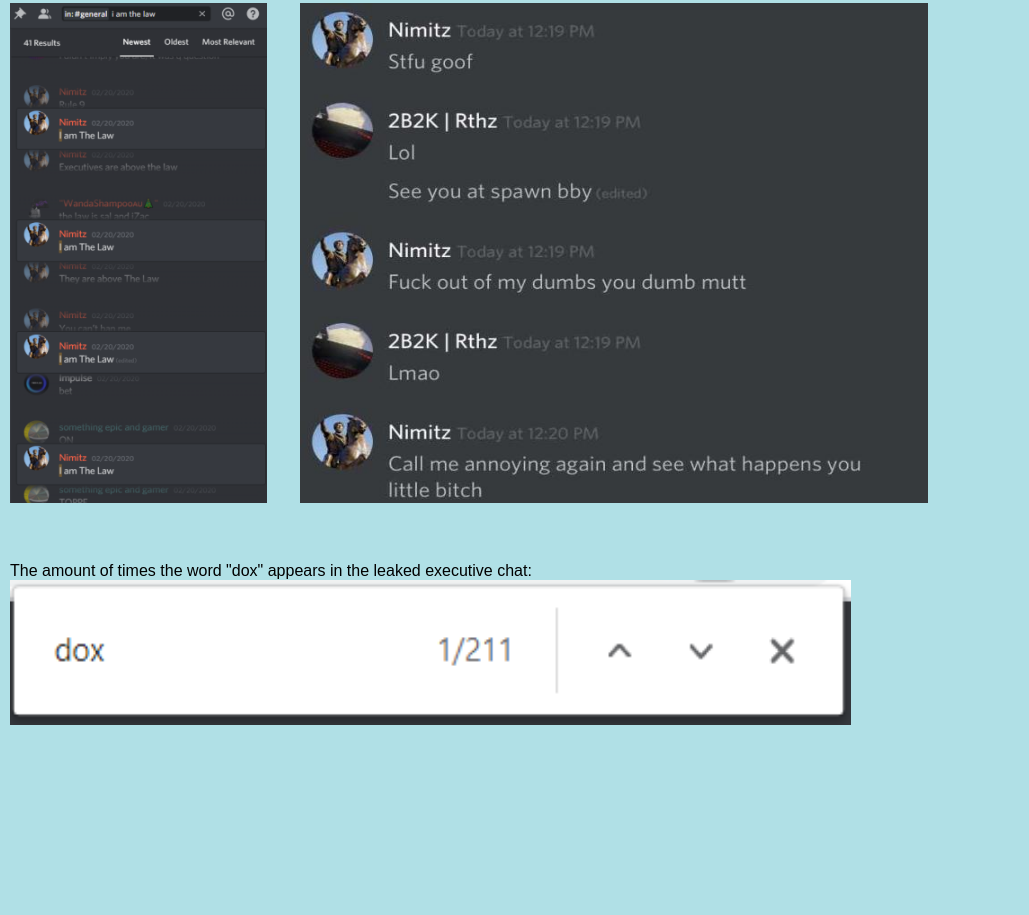
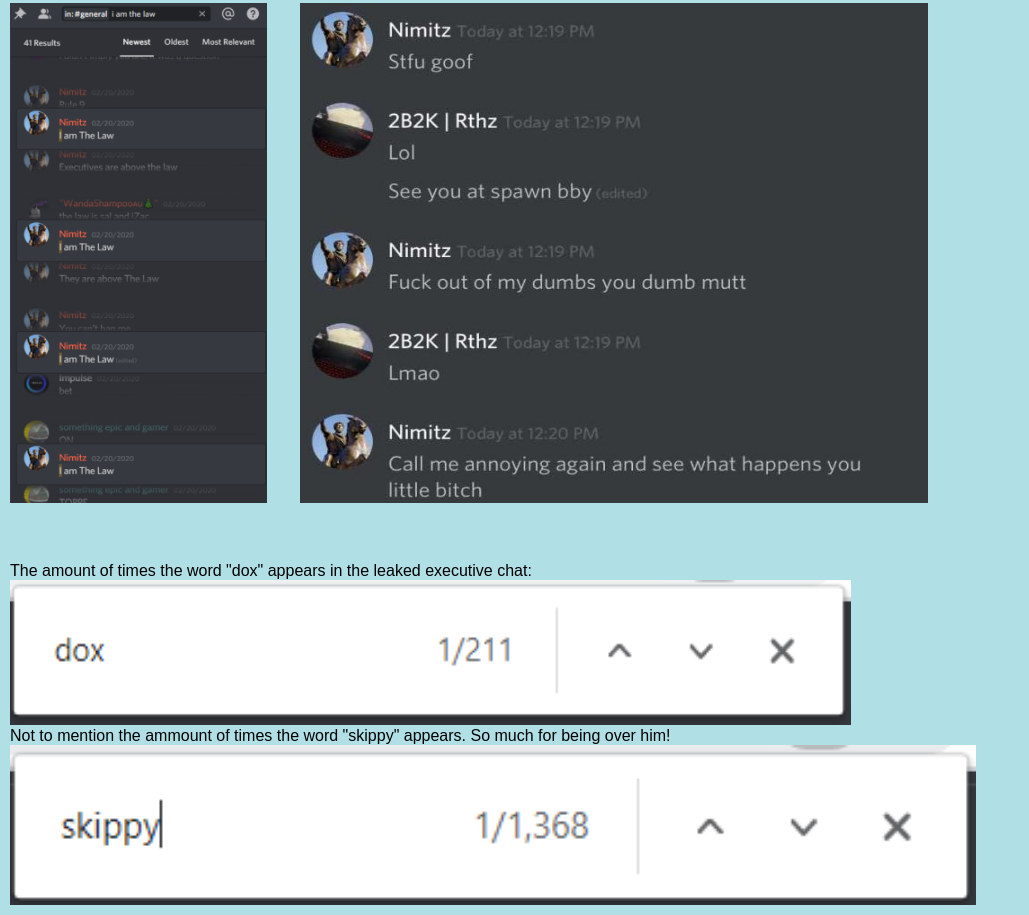
Before and after one commit to notperry1/Archives, a plain HTML site: page gallery.html in a window 1280 px wide. Shown: the part 1341-2256 px from the top of the page, without its empty margins (0-1029 px from the left). Before the commit the page ends 2074 px from the top, so only its background shows below. Drawn offline with Linux system fonts and the light colour scheme.

Commit message:
added pic and skippy'

```diff
--- a/gallery.html
+++ b/gallery.html
@@ -53,6 +53,7 @@ td a:hover, td a:active {
         <div><img src="./img/voshit3.png" width=90% height=90%></div>
         <div><img src="./img/voshit4.jpg" width=90% height=90%></div>
         <div>The amount of times the word "dox" appears in the leaked executive chat:<img src="./img/voshit5.PNG" width=90% height=90%></div>
+        <div>Not to mention the ammount of times the word "skippy" appears. So much for being over him!<img src="./img/skippy.PNG" width=90% height=90%></div>
     </div>
 
 </body>
```
Also changed, not shown: img/skippy.PNG (added).
